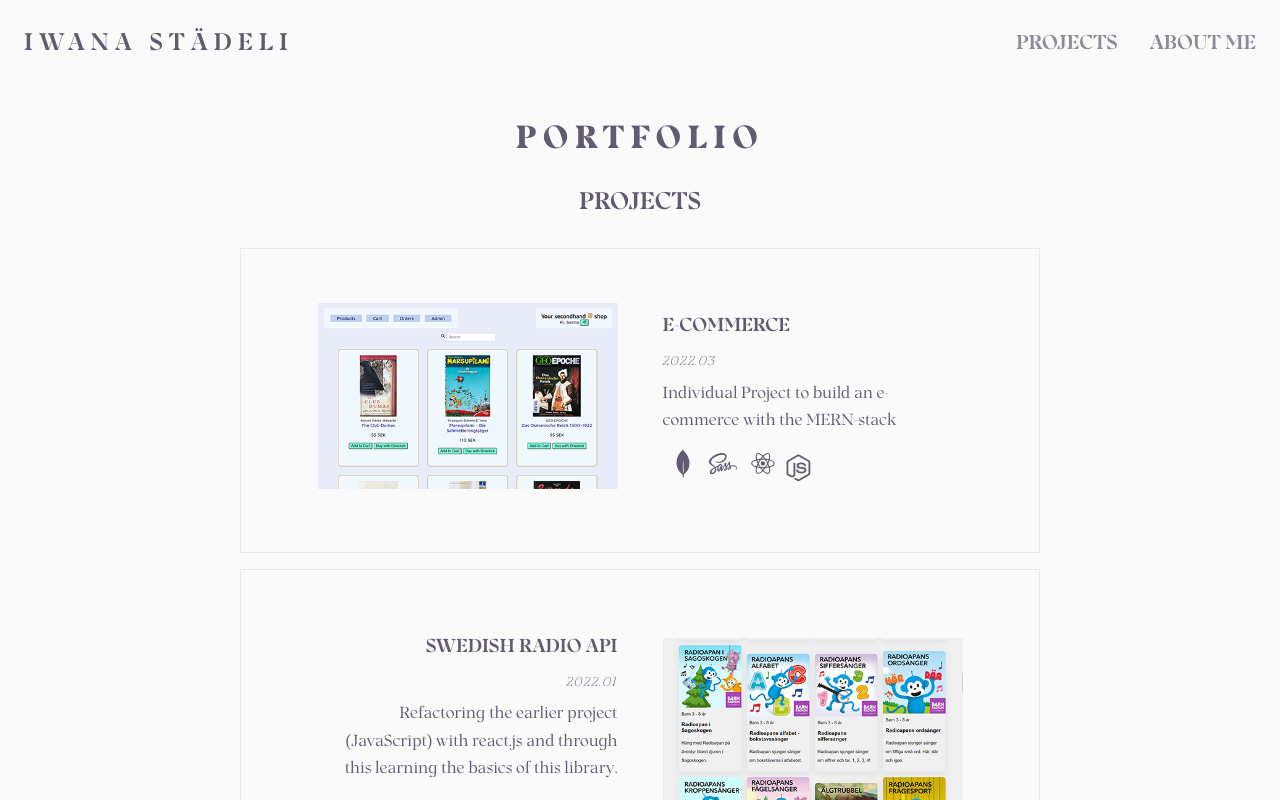
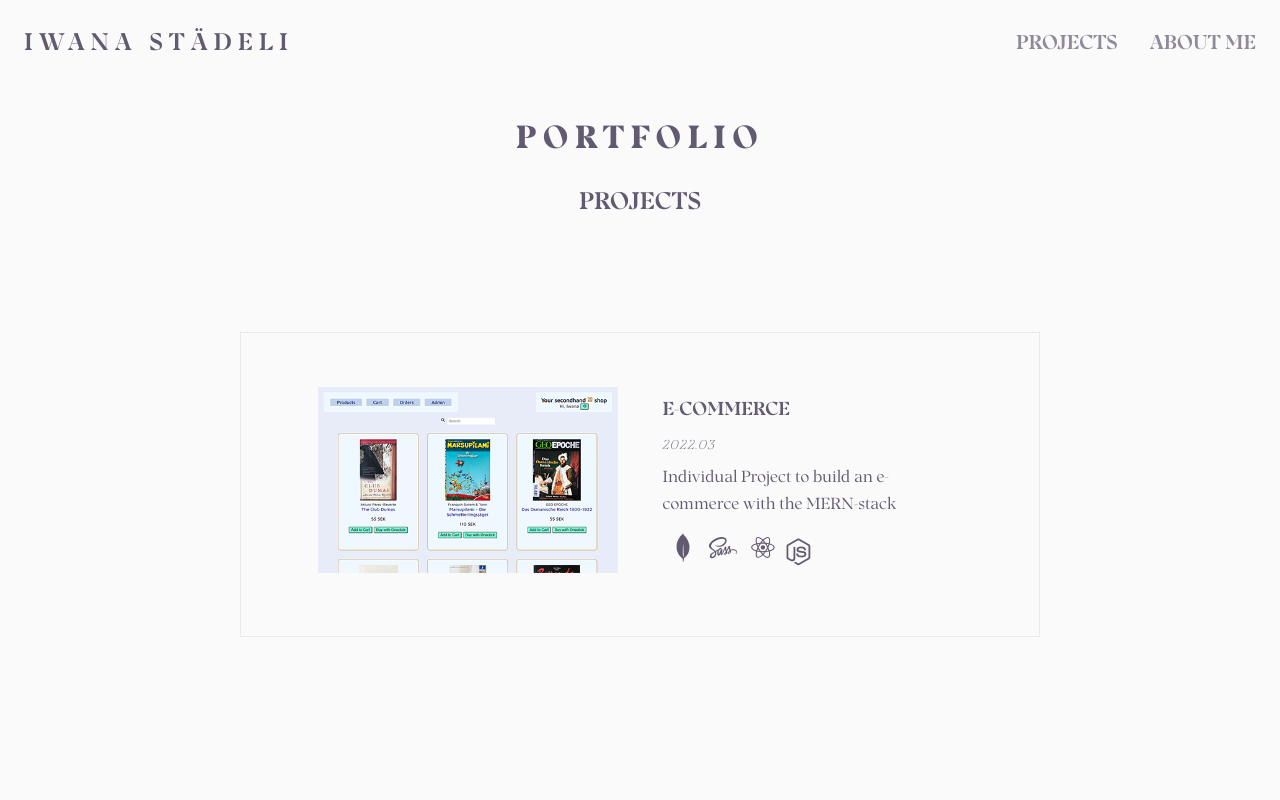
Before and after one commit to iwanast/portfolio, a React (Create React App) app: page /projects in a window 1280 px wide. Shown: the top 800 px of the page. Built offline with nearby package versions, Linux system fonts and the light colour scheme.

Commit message:
fishgame picture more fitting, sticky projects desktop

```diff
--- a/src/components/Card.js
+++ b/src/components/Card.js
@@ -4,9 +4,9 @@ export const Card = ({myProjects}) => {
 
   return(
     <>
-    {myProjects.map((project, index) => {
-      return (<section key={index} className="wrapper-card">
-        <Link key={project.id.toString()} to={`/project/${project.id}`}>
+    {myProjects.map((project) => {
+      return (<section key={project.id.toString()} className={`wrapper-card section${project.id.toString()}`}>
+        <Link to={`/project/${project.id}`}>
           <div className="wrapper-img">
             <img src={project.picture && project.picture} alt="Projects snapshot" />
           </div>
--- a/src/styles/_footer.scss
+++ b/src/styles/_footer.scss
@@ -24,7 +24,6 @@ footer {
   transition: opacity, text-shadow 0.2s 0.4s linear;
   opacity: 0.7;
   @media only screen and (max-width: 400px) {
-    font-size: 20px;
     margin: 0 8px;
   }
 }
--- a/src/styles/_projects.scss
+++ b/src/styles/_projects.scss
@@ -1,6 +1,12 @@
 .wrapper-content-main-projects{
   section {
     transition: text-shadow, opacity 0.2s 0s linear;
+    margin-bottom: 200px;
+    position: sticky;
+    position: -webkit-sticky; /* Safari */
+    top: 200px;
+    z-index: 3;
+    background-color: var(--color-white);
 
     a {
       margin: 16px auto;
@@ -44,6 +50,9 @@
       }
     }
   }
+  section:first-child{
+    margin-top: 100px;
+  }
   section:hover{
     transition: text-shadow, opacity 0.2s 0s linear;
     transform: translate(0,-3px);
@@ -74,3 +83,6 @@
     }
 
 }
+#after-projects{
+  height: 35vh;
+}
--- a/src/styles/main.css
+++ b/src/styles/main.css
@@ -42,6 +42,13 @@
 .wrapper-content-main-projects section {
   -webkit-transition: text-shadow, opacity 0.2s 0s linear;
   transition: text-shadow, opacity 0.2s 0s linear;
+  margin-bottom: 200px;
+  position: sticky;
+  position: -webkit-sticky;
+  /* Safari */
+  top: 200px;
+  z-index: 3;
+  background-color: var(--color-white);
 }
 
 .wrapper-content-main-projects section a {
@@ -115,6 +122,10 @@
   }
 }
 
+.wrapper-content-main-projects section:first-child {
+  margin-top: 100px;
+}
+
 .wrapper-content-main-projects section:hover {
   -webkit-transition: text-shadow, opacity 0.2s 0s linear;
   transition: text-shadow, opacity 0.2s 0s linear;
@@ -146,6 +157,10 @@
 #projects-icons i.fa-brands {
   font-size: 1.7em;
   padding: 0 4px;
+}
+
+#after-projects {
+  height: 35vh;
 }
 
 .wrapper-content-main-project section {
@@ -391,7 +406,6 @@ footer ul li {
 
 @media only screen and (max-width: 400px) {
   .footerIcon, .fas {
-    font-size: 20px;
     margin: 0 8px;
   }
 }
```
Also changed, not shown: public/fishgame-long.png (added), public/fishgame.png.
